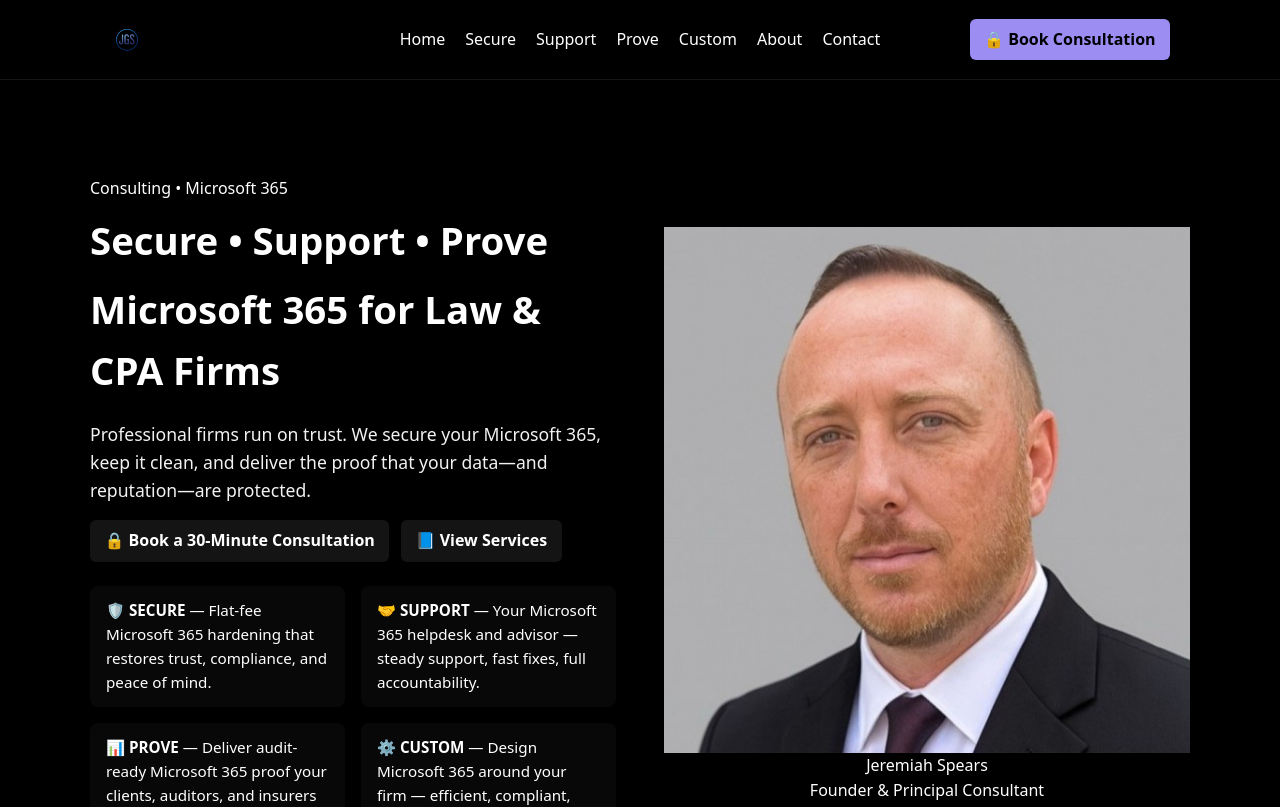
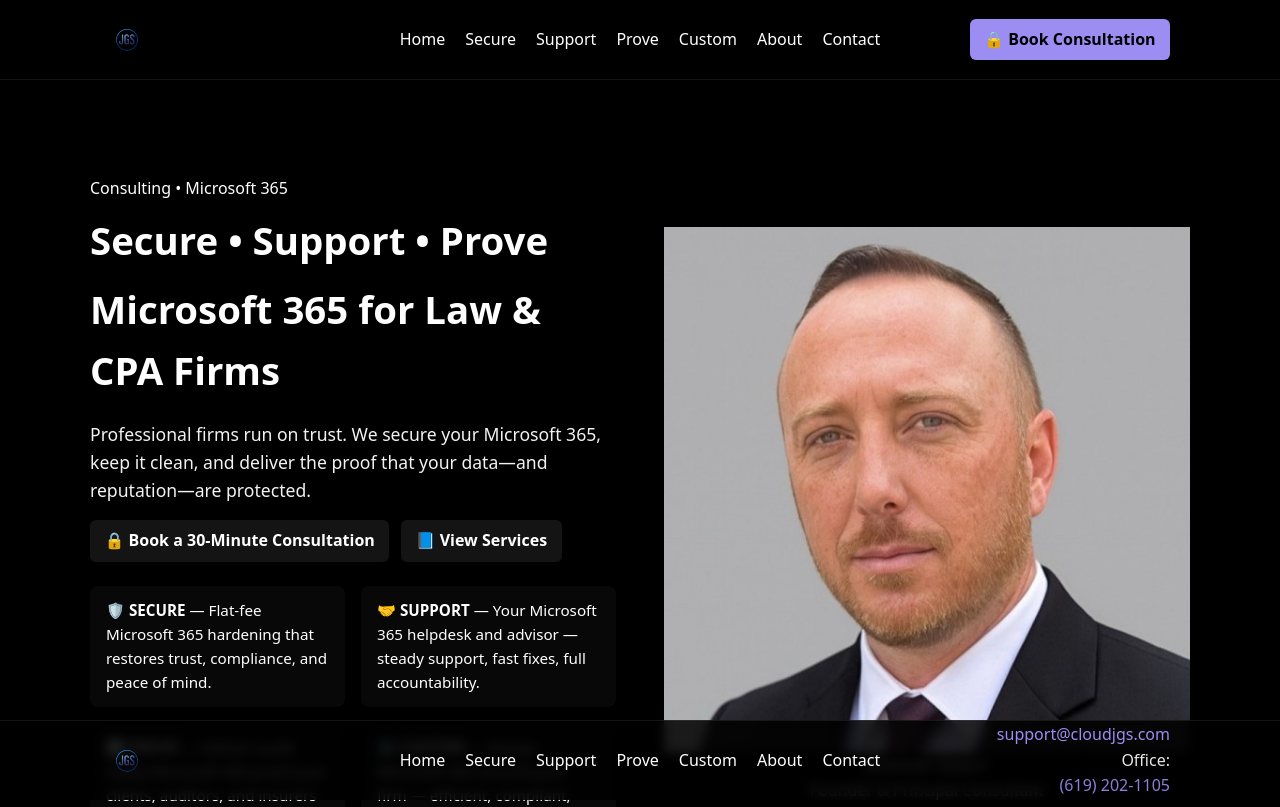
Before and after one commit to jspears80/jgs, a Next.js app: page / in a window 1280 px wide. Shown: the top 807 px of the page. Built offline with nearby package versions, Linux system fonts and the light colour scheme.

Commit message:
Update globals.css

```diff
--- a/app/globals.css
+++ b/app/globals.css
@@ -403,3 +403,24 @@ img {
     padding-top: 1.5rem;
   }
 }
+
+/* ====== Sticky Footer Fix ====== */
+html {
+  height: 100%;
+}
+
+body {
+  display: flex;
+  flex-direction: column;
+  min-height: 100vh;
+}
+
+/* Ensures the page content fills space before footer */
+main {
+  flex: 1;
+}
+
+/* Keeps footer locked to bottom only when content is short */
+.footer {
+  margin-top: auto;
+}
```
